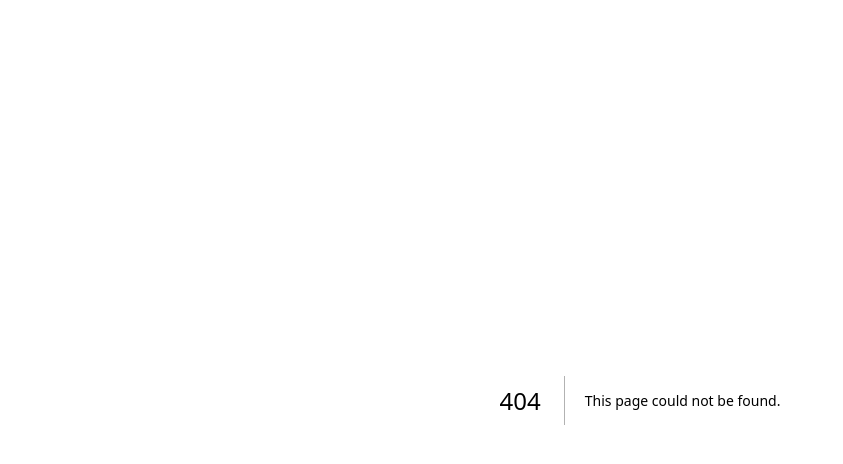
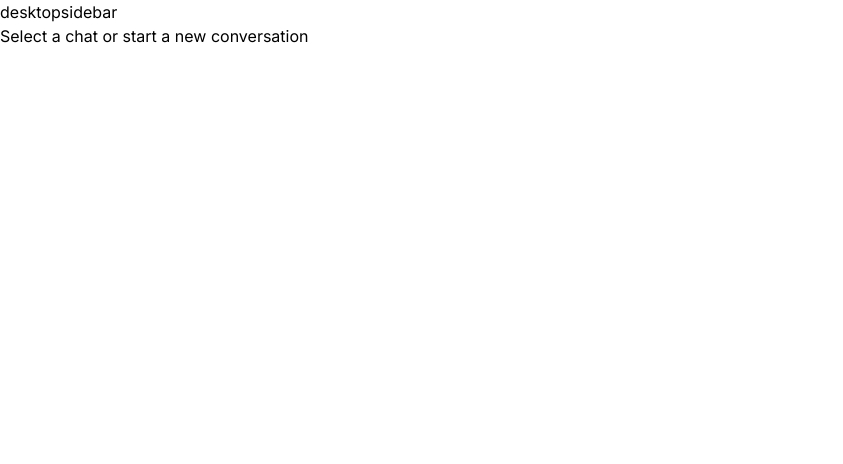
Before and after one commit to daniemiq/chatapp, a Next.js app: page /users in a window 1280 px wide. Before the commit this address had no page. Shown: the top 464 px of the page, without its empty margins (0-843 px from the left). Built offline with nearby package versions, Linux system fonts and the light colour scheme.

Commit message:
daniel
page layout and the side bar

```diff
--- /dev/null
+++ b/app/components/emptystate.tsx
@@ -0,0 +1,13 @@
+const EmptState = () => {
+    return (
+        <div className="px-4 py-10 sm:px-6 lg:px-8 h-full flex justify-center items-center bg-gray-100">
+            <div className="text-center items-center flex flex-col">
+                <h3 className="mt-2 text-2xl font-semibold text-gray-900">
+                    Select a chat or start a new conversation
+                </h3>
+            </div>
+        </div>
+     );
+}
+
+export default EmptState;
--- /dev/null
+++ b/app/components/sidebar/DesktopSidebar.tsx
@@ -0,0 +1,7 @@
+const DesktopSidebbar = () => {
+    return (
+        <div>desktopsidebar</div>
+     );
+}
+
+export default DesktopSidebbar;
--- /dev/null
+++ b/app/components/sidebar/Sidebar.tsx
@@ -0,0 +1,17 @@
+import DesktopSidebbar from "./DesktopSidebar"
+
+async function Sidebbar({children}:{
+    children: React.ReactNode
+}) {
+    return (
+
+        <div className="h-full">
+            <DesktopSidebbar/>
+            <main className="lg:pl-20 h-full">
+             {children}
+            </main>
+        </div>
+    )
+}
+
+export default Sidebbar
--- /dev/null
+++ b/app/users/layout.tsx
@@ -0,0 +1,15 @@
+import Sidebbar from "../components/sidebar/Sidebar"
+
+export default async function UsersLayout({
+    children
+}: {
+    children: React.ReactNode
+}){
+    return(
+        <Sidebbar>
+            <div className="h-full">
+                { children }
+            </div>
+        </Sidebbar>
+    )
+}
--- /dev/null
+++ b/app/users/page.tsx
@@ -0,0 +1,13 @@
+
+import { signOut } from "next-auth/react";
+import EmptState from "../components/emptystate";
+
+const Users = () => {
+    return (
+        <div className=" hidden lg:block lg:pl-80 h-full">
+            <EmptState/>
+        </div>
+     );
+}
+
+export default Users;
```
Also changed, not shown: app/(site)/components/AuthForm.tsx (+7 -2 lines), app/hooks/useConversation.tsx (added, +21 -0 lines), app/hooks/useRoute.ts (added, +32 -0 lines), middleware.ts (added, +13 -0 lines).
